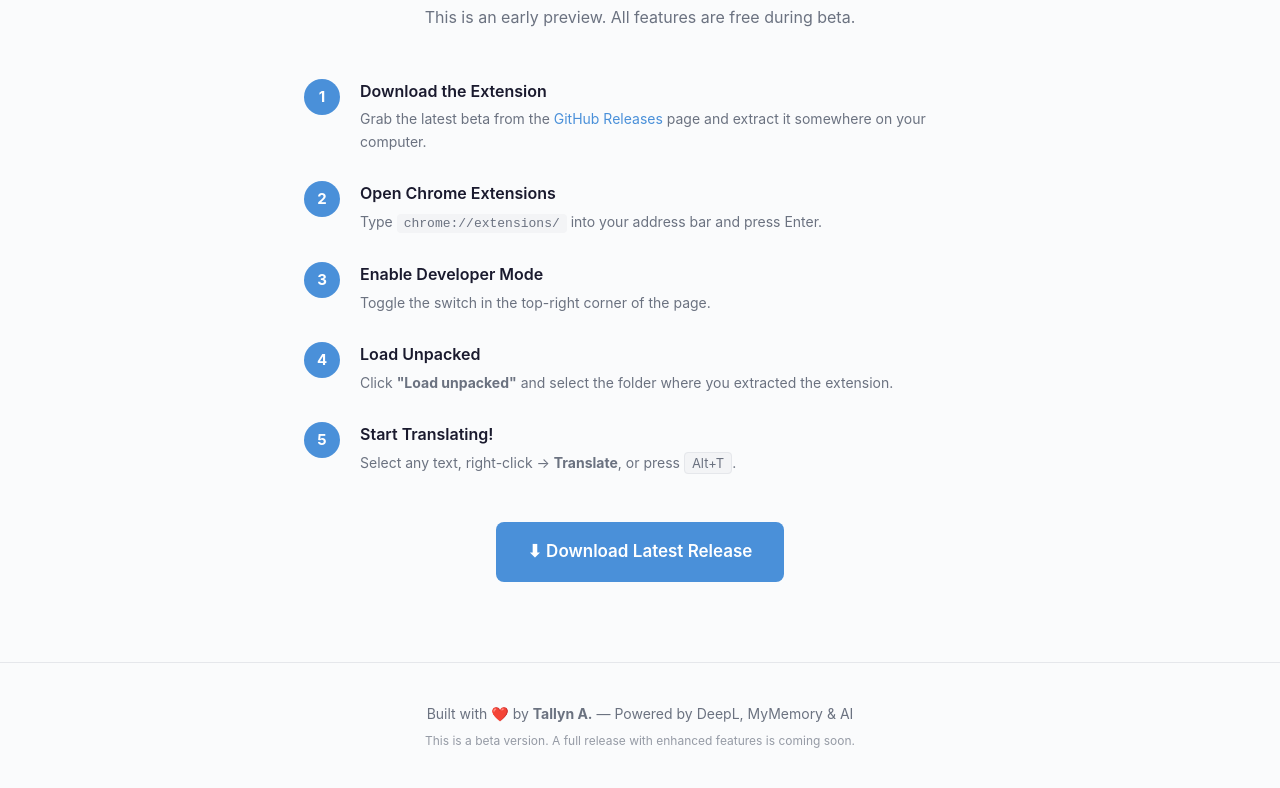
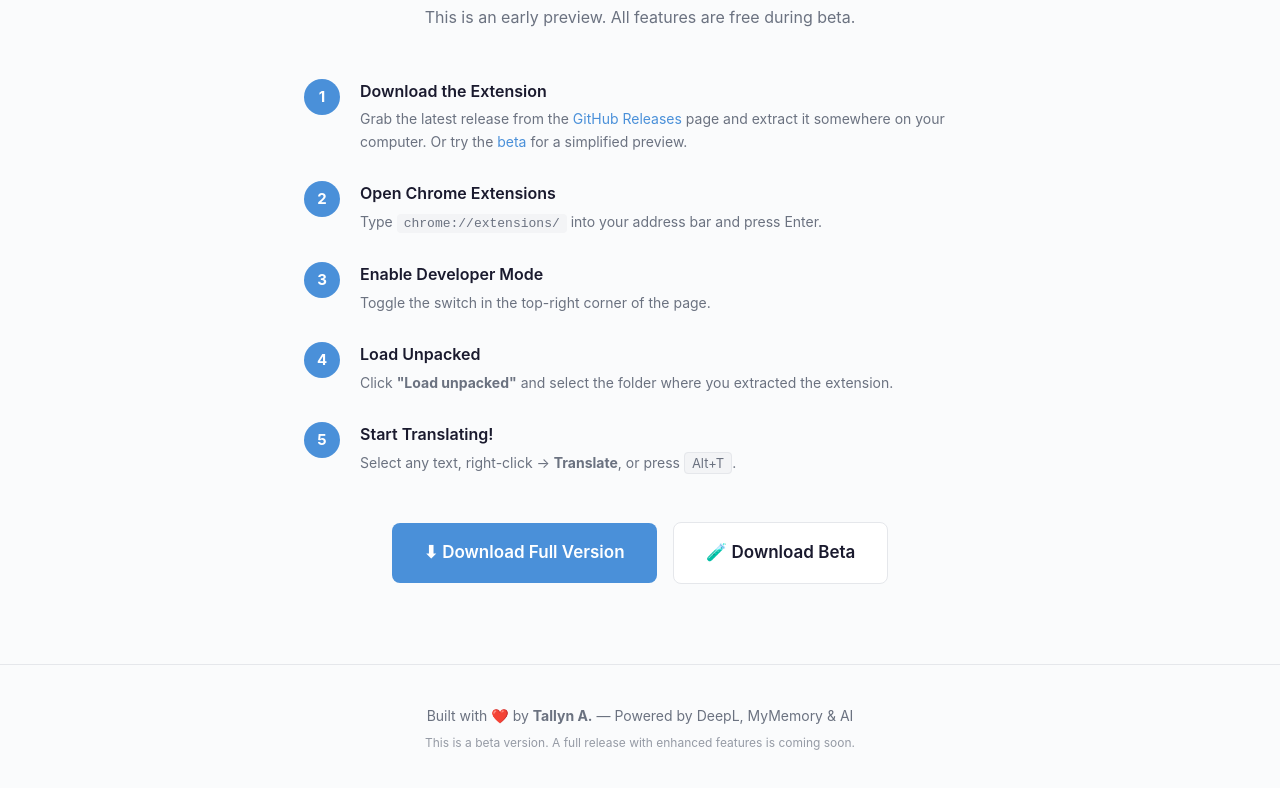
Before and after one commit to Cr1tacl/Cr1tacl.github.io, a plain HTML site: page index.html in a window 1280 px wide. Shown: the part 2419-3207 px from the top of the page. Drawn offline with Linux system fonts and the light colour scheme.

Commit message:
Add full release download + beta button
Co-authored-by: Qwen-Coder <qwen-coder@alibabacloud.com>

```diff
--- a/index.html
+++ b/index.html
@@ -128,7 +128,7 @@
         <span class="step-num">1</span>
         <div class="step-content">
           <h3>Download the Extension</h3>
-          <p>Grab the latest beta from the <a href="https://github.com/Cr1tacl/DeepLTranslator-Beta/releases" target="_blank">GitHub Releases</a> page and extract it somewhere on your computer.</p>
+          <p>Grab the latest release from the <a href="https://github.com/Cr1tacl/DeepLTranslator/releases" target="_blank">GitHub Releases</a> page and extract it somewhere on your computer. Or try the <a href="https://github.com/Cr1tacl/DeepLTranslator-Beta/releases" target="_blank">beta</a> for a simplified preview.</p>
         </div>
       </div>
       <div class="step">
@@ -161,8 +161,11 @@
       </div>
     </div>
 
-    <a href="https://github.com/Cr1tacl/DeepLTranslator-Beta/releases" target="_blank" class="btn btn-primary btn-large">
-      ⬇ Download Latest Release
+    <a href="https://github.com/Cr1tacl/DeepLTranslator/releases" target="_blank" class="btn btn-primary btn-large">
+      ⬇ Download Full Version
+    </a>
+    <a href="https://github.com/Cr1tacl/DeepLTranslator-Beta/releases" target="_blank" class="btn btn-secondary btn-large" style="margin-left:12px;">
+      🧪 Download Beta
     </a>
   </section>
 
```
